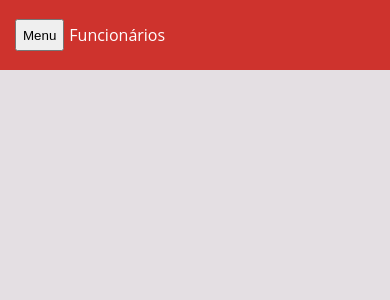
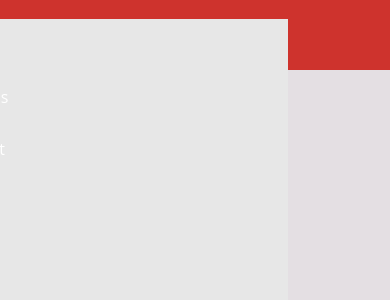
Before and after one commit to StartFuture/onboarding-me-rh-front, a React (Create React App) app: page /employee-listing in a window 390 px wide. Shown: the top 300 px of the page. Built offline with nearby package versions, Linux system fonts and the light colour scheme.

Commit message:
inicio do javascript

```diff
--- a/src/components/TopingMenu/index.jsx
+++ b/src/components/TopingMenu/index.jsx
@@ -1,4 +1,5 @@
 import "./style.css"
+import "./.js"
 
 function TopingMenu() {
   return <>
--- a/src/components/TopingMenu/style.css
+++ b/src/components/TopingMenu/style.css
@@ -50,7 +50,24 @@ a:hover {
     .btn-mobile {
         display: block;
     }
+
     .menu {
         display: none;
+        position: absolute;
+        width: 100%;
+        height: 100vh;
+        display: block;
+        background: #e7e7e7;
+        z-index: 1000;
+    }
+
+    .nav.active .menu {
+        display: block;
+    }
+
+    .menu a {
+        padding: 15px 0;
+        margin: 0 15px;
+        border-bottom: 2px solid rgba(0,0 ,0 , rgba(0, 0, 0, .05));
     }
 }
```
Also changed, not shown: src/components/TopingMenu/.js.
